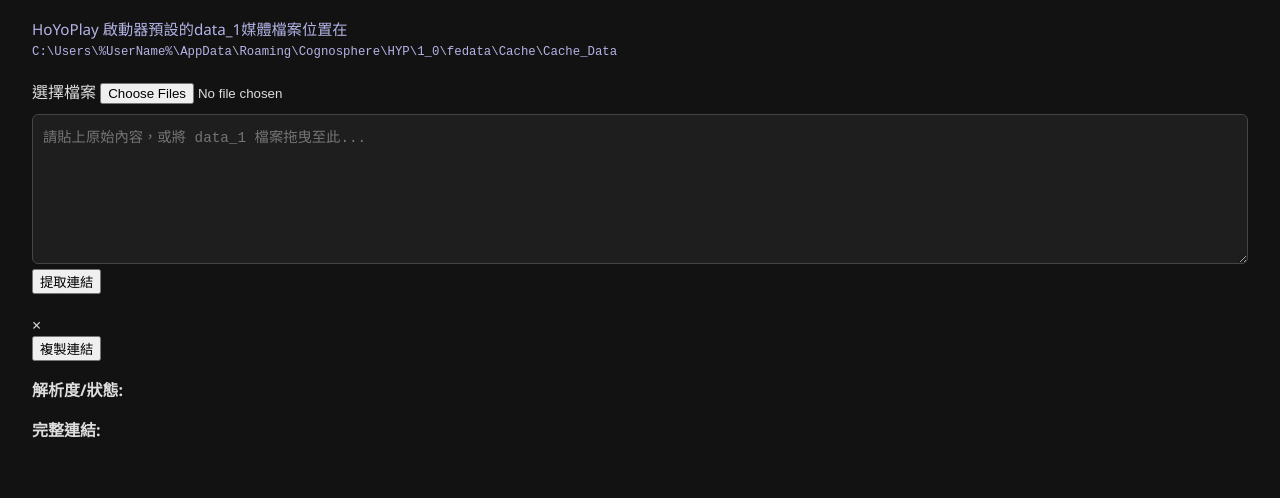
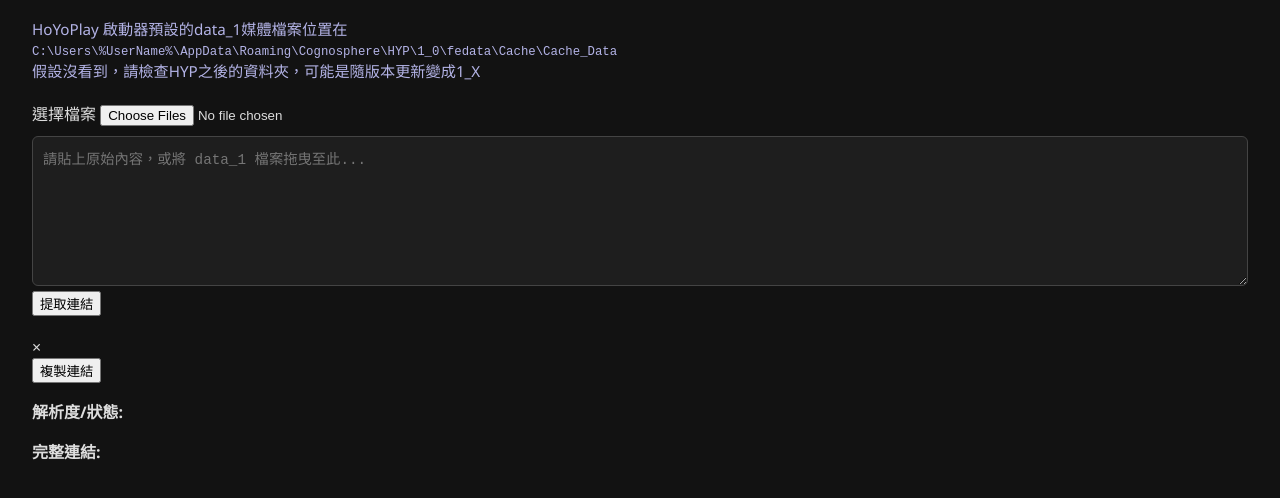
Before and after one commit to lovenjoyouself/HoYoPlay-launcher-media-viewer, a plain HTML site: page index.html in a window 1280 px wide. Shown: the part 104-602 px from the top of the page. Drawn offline with Linux system fonts and the light colour scheme.

Commit message:
Update index.html

```diff
--- a/index.html
+++ b/index.html
@@ -216,7 +216,7 @@
         mainTitle: 'HoYoPlay launcher媒體檢視工具',
         version: '(v20)', // 💡 版本號更新
         mainDescription: '',
-        sourceTip: 'HoYoPlay 啟動器預設的data_1媒體檔案位置在<br><code>C:\\Users\\%UserName%\\AppData\\Roaming\\Cognosphere\\HYP\\1_0\\fedata\\Cache\\Cache_Data</code>',
+        sourceTip: 'HoYoPlay 啟動器預設的data_1媒體檔案位置在<br><code>C:\\Users\\%UserName%\\AppData\\Roaming\\Cognosphere\\HYP\\1_0\\fedata\\Cache\\Cache_Data</code><br>假設沒看到，請檢查HYP之後的資料夾，可能是隨版本更新變成1_X',
         extractButton: '提取連結',
         fileLabel: '選擇檔案',
         textareaPlaceholder: '請貼上原始內容，或將 data_1 檔案拖曳至此...',
@@ -737,4 +737,5 @@
 });
 </script>
 </body>
+
 </html>
```
